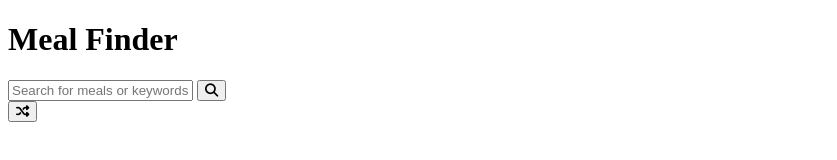
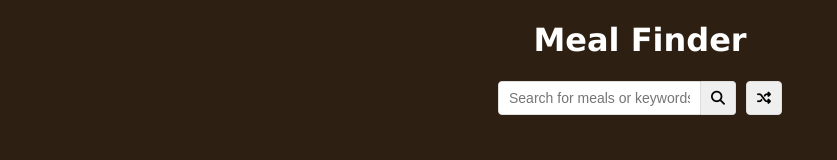
Before and after one commit to QuanXuuu/meal-finder, a plain HTML site: page index.html in a window 1280 px wide. Shown: the whole page, without its empty margins (0-837 px from the left). Drawn offline with Linux system fonts and the light colour scheme.

Commit message:
Add basic styling

```diff
--- a/style.css
+++ b/style.css
@@ -0,0 +1,63 @@
+* {
+  box-sizing: border-box;
+}
+
+body {
+  background-color: #2d2013;
+  color: white;
+  font-family: Verdana, Geneva, Tahoma, sans-serif;
+  margin: 0;
+}
+
+.container {
+  margin: auto;
+  max-width: 800px;
+  display: flex;
+  flex-direction: column;
+  align-items: center;
+  justify-content: center;
+  text-align: center;
+}
+
+.flex {
+  display: flex;
+}
+
+input,
+button {
+  border: 1px solid #dedede;
+  border-top-left-radius: 4px;
+  border-bottom-left-radius: 4px;
+  font-size: 14px;
+  padding: 8px 10px;
+  margin: 0;
+}
+
+input [type="text"] {
+  width: 300px;
+}
+
+.search-btn {
+  cursor: pointer;
+  border-left: 0;
+  border-radius: 0;
+  border-top-right-radius: 4px;
+  border-bottom-right-radius: 4px;
+}
+
+.random-btn {
+  cursor: pointer;
+  margin-left: 10px;
+  border-top-right-radius: 4px;
+  border-bottom-right-radius: 4px;
+}
+
+@media (max-width: 800px) {
+}
+@media (max-width: 700px) {
+}
+@media (max-width: 500px) {
+  input[type="text"] {
+    width: 100%;
+  }
+}
```
Also changed, not shown: index.html (+1 -1 lines).
